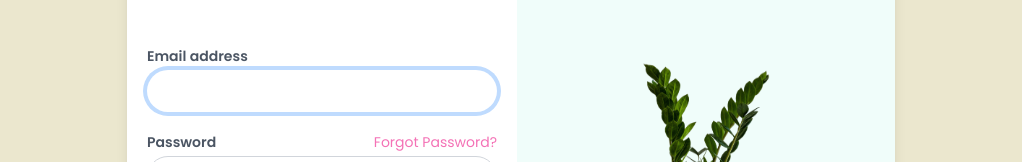
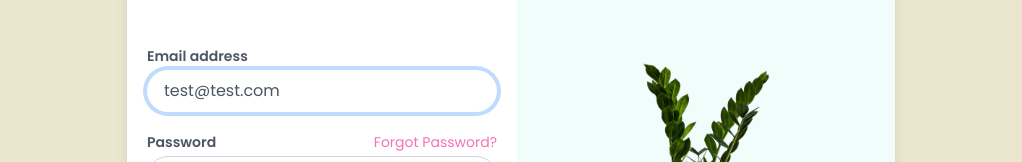
Before and after one commit to devraj4522/frontend-greenie, a React (Create React App) app: page /signin in a window 1280 px wide. Shown: the part 279-441 px from the top of the page, without its empty margins (129-1151 px from the left). Built offline with nearby package versions, Linux system fonts and the light colour scheme; a web font is replaced by a local one.

Commit message:
Update Login.jsx

```diff
--- a/src/core/Login/Login.jsx
+++ b/src/core/Login/Login.jsx
@@ -9,8 +9,8 @@ import { toast } from "react-hot-toast";
 const Login = () => {
 	const [values, setValues] = useState({
 		name: "",
-		email: "",
-		password: "",
+		email: "test@test.com",
+		password: "1234",
 		error: "",
 		success: false,
 		loading: false,
```
